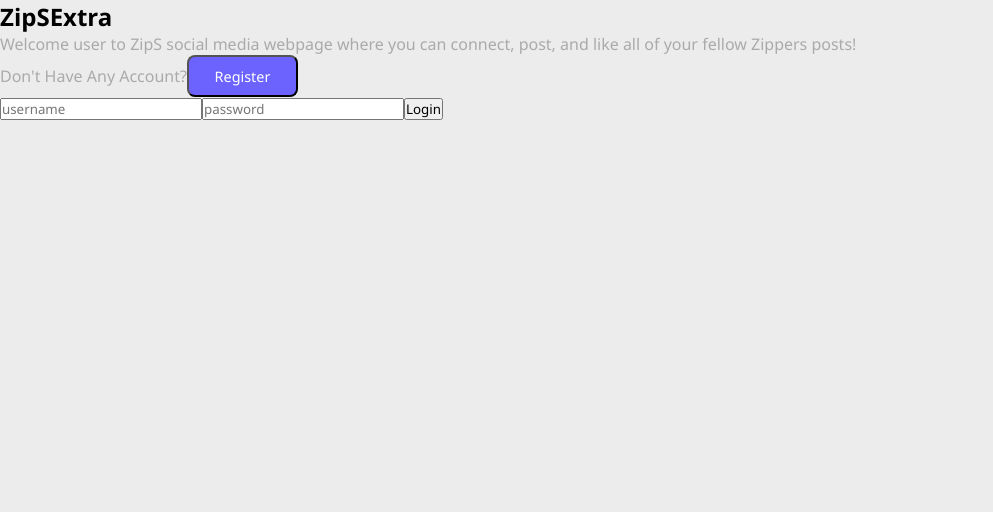
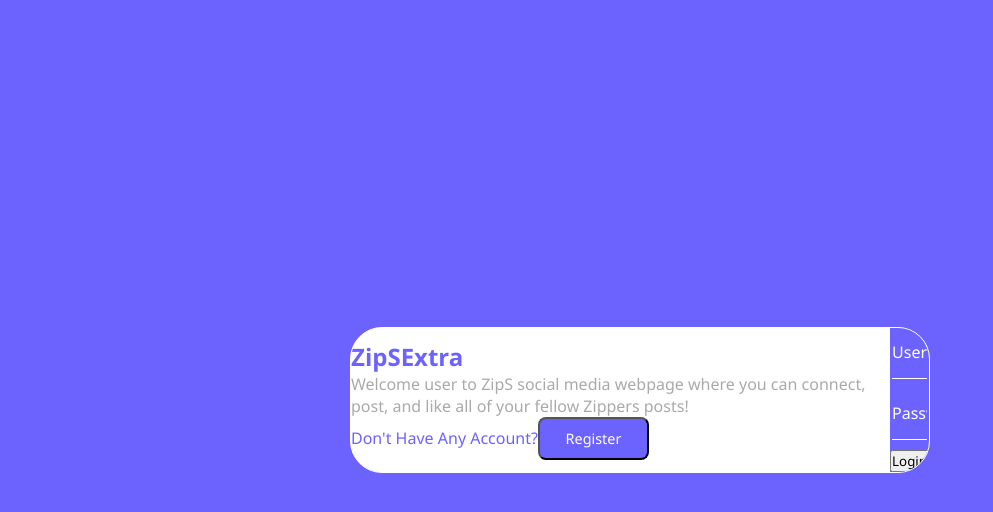
Before and after one commit to AngelShex/Project-3-ZipS, a React (Vite) app: page / in a window 1280 px wide. Shown: the top 512 px of the page, without its empty margins (0-993 px from the left). Built offline with nearby package versions, Linux system fonts and the light colour scheme.

Commit message:
editing the login sigup pages

```diff
--- a/src/pages/login/login.css
+++ b/src/pages/login/login.css
@@ -1,4 +1,4 @@
-.Login{
+.login{
   background: var(--color-primary);
   height: 100vh;
   width: 100%;
@@ -6,33 +6,33 @@
   align-items: center;
   justify-content: center;
 }
-.Login .card{
+.login .card{
   display: flex;
-
+ align-items: center;
   width: 580px;
   background: white;
   border: 1px solid white ;
   border-radius: 2rem;
   overflow: hidden;
 }
-.Login .card .Left{
+.login .card .Left{
   flex: 1;
   display: flex;
   flex-direction: column;
   gap: 10px;
   padding: 20px;
 }
-.Login h2{
+.login h2{
   color: var(--color-primary);
 }
-.Login .card .Left p{
+.login .card .Left p{
   font-size: .9rem;
 }
-.Login .card span{
+.login .card span{
   color: var(--color-primary)
 }
 
-.Login .card .right{
+.login .card .right{
   flex: 1;
   background: var(--color-primary);
   display: flex;
@@ -42,7 +42,7 @@
   gap: 10px;
 }
 
-.Login form input{
+.login form input{
   padding: 1rem 0;
   width: 90%;
   background: transparent;
@@ -52,12 +52,12 @@
   margin: 0 auto;
   color: white;
 }
-.Login form input::placeholder{
+.login form input::placeholder{
   color: white;
   font-size: 1rem;
   text-transform: capitalize;
 }
-.Login form .btn{
+.login form .btn{
   color: var(--color-primary);
   margin-top: 1rem;
 }
```
